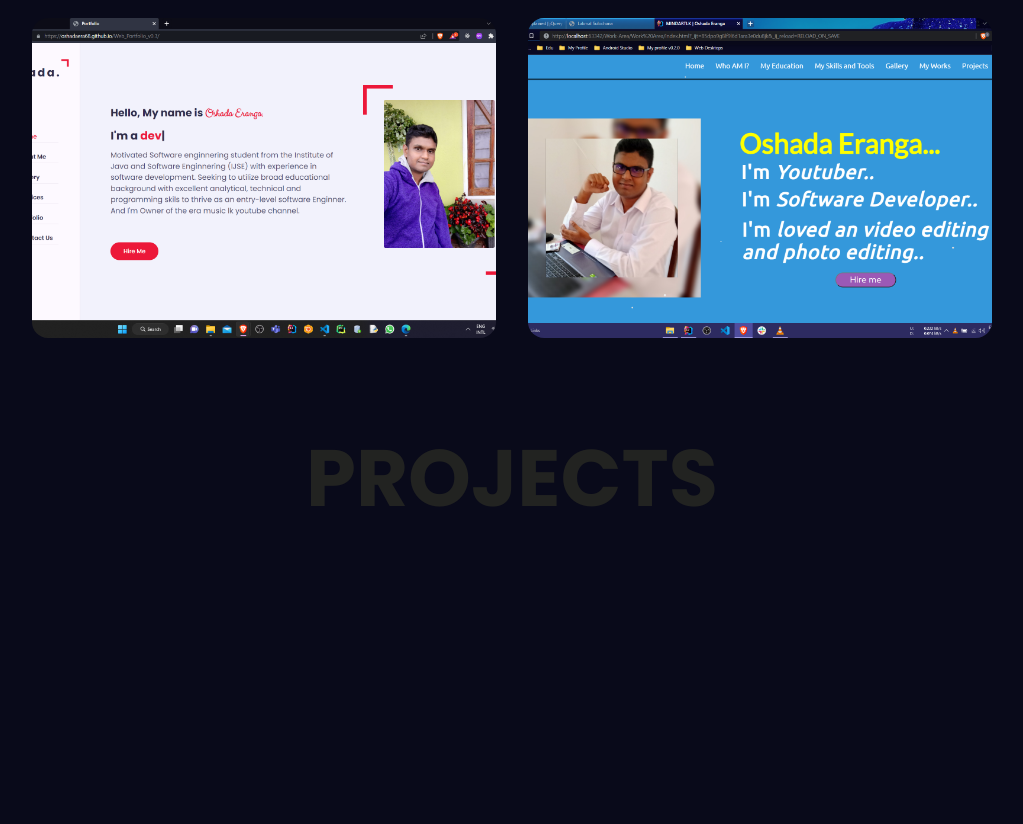
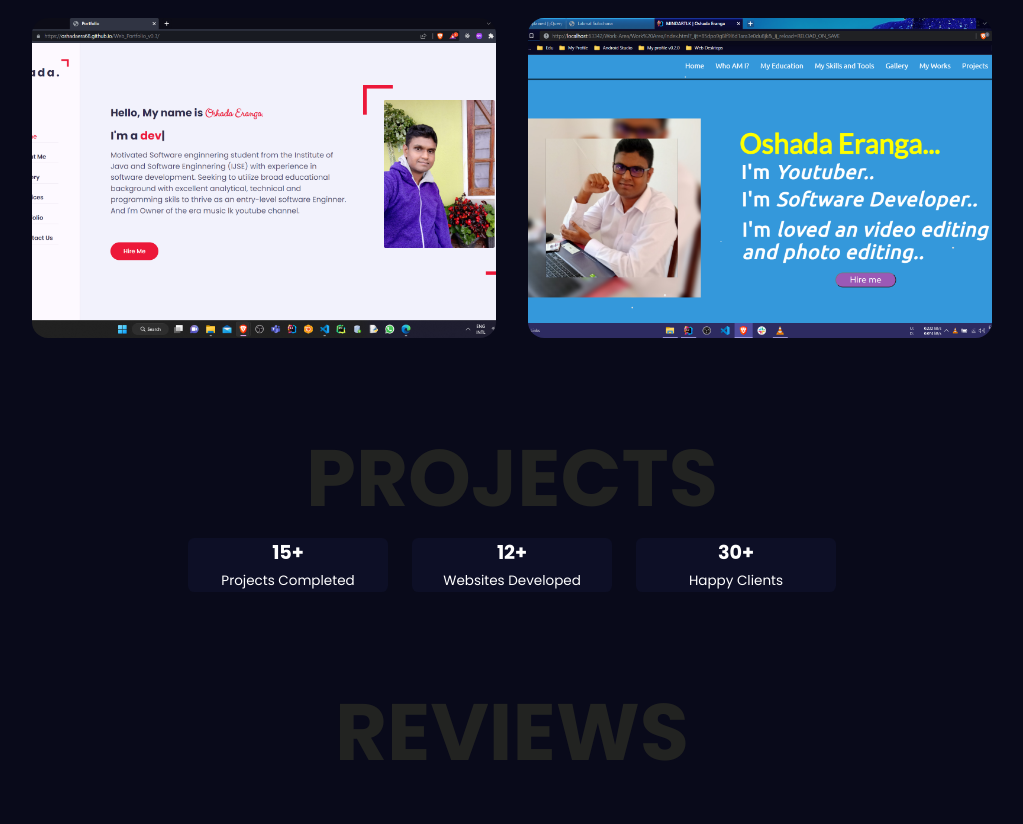
Before and after one commit to oshadaera68/Creative_Web_Portfolio_Design, a plain HTML site: page index.html in a window 1280 px wide. Shown: the part 2328-3152 px from the top of the page, without its empty margins (128-1151 px from the left). Before the commit the page ends 2898 px from the top, so only its background shows below. Drawn offline with nearby package versions, Linux system fonts and the light colour scheme.

Commit message:
finished project content

```diff
--- a/index.html
+++ b/index.html
@@ -174,7 +174,26 @@
         <!-- Heading -->
         <h2 class="heading">Projects</h2>
         <!-- content -->
+        <div class="projects-content">
+            <div class="project-box">
+                <h2>15+</h2>
+                <span>Projects Completed</span>
+            </div>
+            <div class="project-box">
+                <h2>12+</h2>
+                <span>Websites Developed</span>
+            </div>
+            <div class="project-box">
+                <h2>30+</h2>
+                <span>Happy Clients</span>
+            </div>
+        </div>
+    </section>
 
+    <!-- Review Section -->
+    <section class="container reviews" id="reviews">
+        <!-- Heading -->
+        <h2 class="heading">Reviews</h2>
     </section>
 
 
--- a/style.css
+++ b/style.css
@@ -20,6 +20,7 @@
     --bg-color: #fff;
 }
 
+/* body, navigation bar */
 body {
     color: var(--bg-color);
     background-color: var(--body-color);
@@ -137,7 +138,6 @@ header {
     flex-direction: column;
     align-items: center;
     justify-content: center;
-    /* text-align: center; */
 }
 
 .home-img {
@@ -236,6 +236,7 @@ header {
     text-align: center;
 }
 
+/* about */
 .about-content {
     display: grid;
     grid-template-columns: repeat(2, 1fr);
@@ -341,14 +342,14 @@ header {
     overflow: hidden;
 }
 
-.portfolio-img{
+.portfolio-img {
     width: 100%;
     height: 100%;
     object-fit: cover;
     object-position: center;
 }
 
-.portfolio-overlay{
+.portfolio-overlay {
     position: absolute;
     top: -100%;
     left: 0;
@@ -358,10 +359,10 @@ header {
     flex-direction: column;
     align-items: center;
     justify-content: center;
-    background: hsl(234,45%,16%,0.7);
+    background: hsl(234, 45%, 16%, 0.7);
 }
 
-.portfolio-overlay h2{
+.portfolio-overlay h2 {
     font-size: 1.6rem;
     font-weight: 600;
     margin-bottom: 10px;
@@ -380,7 +381,30 @@ header {
     transition: 0.3s all linear;
 }
 
-.portfolio-box:hover .portfolio-overlay{
+.portfolio-box:hover .portfolio-overlay {
     top: 0;
     transition: 0.3s all ease;
 }
+
+/* Projects */
+.projects-content {
+    display: grid;
+    grid-template-columns: repeat(3, 200px);
+    justify-content: center;
+    gap: 1.5rem;
+}
+
+.project-box {
+    padding: 20pa 10px;
+    background: var(--box-color);
+    border-radius: 0.4rem;
+    text-align: center;
+}
+
+.project-box h2 {
+    font-size: 1.2rem;
+}
+
+.project-box span {
+    font-size: 0.845rem;
+}
```
